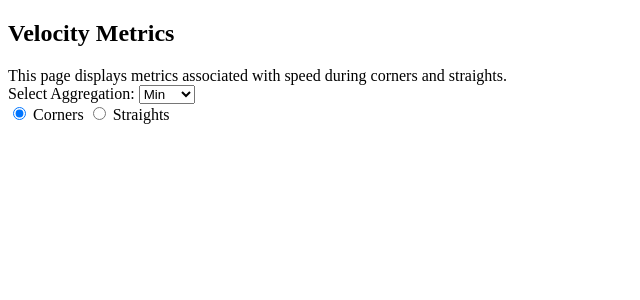
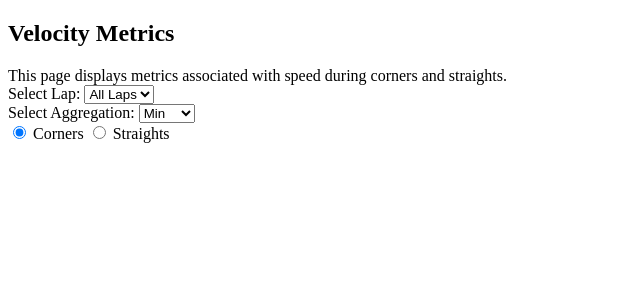
Before and after one commit to Numberedlemon/automated-driver-coach, a Flask app: template templates/metrics.html in a window 1280 px wide. Shown: the top 300 px of the page, without its empty margins (0-640 px from the left). Run offline with Flask 3, Linux system fonts and the light colour scheme; the template is opened without the code that fills it, so the values that code supplies are empty.

Commit message:
app.py, index.html, metrics.html, metrics.py:
- Refactored code to allow multiple file uploads, concatenation of laps, and dropdown choosing of laps in metrics.html.

__init__.py:

- Added to allow import of 'scripts' as module in metrics.py

```diff
--- a/app.py
+++ b/app.py
@@ -1,9 +1,11 @@
-from flask import Flask, session, redirect, request, render_template
+from flask import Flask, session, redirect, request, render_template, jsonify
 from flask_session import Session
 import pandas as pd
 from scripts.py.metrics import calculate_metrics
 from scripts.py.corner_detection import detect_corners
 from scripts.py.vbox_parser import parse_dataframe, parse_file
+import re
+import json
 
 
 """
@@ -29,15 +31,49 @@ app.config["SECRET_KEY"] = "testing"
 app.config["SESSION_TYPE"] = "filesystem"
 Session(app)
 
-# basic route for uploading file.
-@app.route('/', methods = ['GET','POST'])
+@app.route('/', methods=['GET', 'POST'])
 def upload():
     if request.method == "POST":
-        file = request.files['file']
-        if file:
-            df = parse_file(file)
-            session['data'] = df.to_json()
-            return redirect('/upload')
+        files = request.files.getlist('files')
+
+        print(f"Received files: {[file.filename for file in files]}")
+
+        if not files or files[0].filename == '':
+            return 'No file selected'
+
+        dfs = []
+        lap_numbers = set()
+        for file in files:
+            if file:
+                # Extract the lap number from the filename using regex
+                match = re.search(r'Lap (\d+)', file.filename)
+                if match:
+                    lap_number = int(match.group(1))
+                    lap_numbers.add(lap_number)
+                else:
+                    lap_number = None  # Default value if lap number is not found
+
+
+                # Parse the file into a DataFrame
+                df = parse_file(file)
+
+                # Add the lap number as a new column
+                df['LapNumber'] = lap_number
+
+                # Append the DataFrame to the list
+                dfs.append(df)
+
+        if dfs:
+            # Concatenate all DataFrames in the list
+            concatenated_df = pd.concat(dfs, ignore_index=True)
+
+            # Store the concatenated DataFrame in the session as JSON
+            session['data'] = concatenated_df.to_json()
+            session['lap_numbers'] = sorted(lap_numbers)
+
+
+        return redirect('/upload')
+
     return render_template('index.html')
 
 # data upload screen
@@ -62,31 +98,58 @@ def track_map():
     return render_template('track-map.html', data = df)
 
 # metrics screen
-@app.route('/metrics')
+@app.route('/metrics',)
 def metrics():
 
-    df = session.get('data')
+    lap_numbers = session.get('lap_numbers')
+    lap = 1
+    if 'data' not in session:
+        return redirect('/upload')
 
-    df = pd.read_json(df)
+    df = pd.read_json(session['data'])
+    print(df)
 
-    metrics_agg = run_data_analysis(df)
+    #print(f"Printing DF: {df}")
+
+    metrics_agg = run_data_analysis(df, lap)
+
+    print(f"Aggregated metrics: \n {metrics_agg}")
 
     metrics_agg = metrics_agg.to_json()
 
     #logging.debug(f'Analysis results: {results}')
-    return render_template('metrics.html', data = metrics_agg)
+    return render_template('metrics.html', data = metrics_agg, lap_numbers= lap_numbers, selected_lap=lap)
 
-def run_data_analysis(df):
+# metrics screen
+@app.route('/update/<int:lap_number>', endpoint = "update")
+def metrics(lap_number):
 
-    data = parse_dataframe(df)
+    lap = lap_number
+    if 'data' not in session:
+        return redirect('/upload')
 
-    detect_corners(data)
+    df = pd.read_json(session['data'])
+    print(df)
 
-    metrics = calculate_metrics(data)
+    #print(f"Printing DF: {df}")
+
+    metrics_agg = run_data_analysis(df, lap)
+
+    print(f"Aggregated metrics: \n {metrics_agg}")
+
+    metrics_agg = metrics_agg.to_json()
+    print(metrics_agg)
+
+    #logging.debug(f'Analysis results: {results}')
+    return metrics_agg
+
+def run_data_analysis(df, lap):
+
+    detect_corners(df)
+
+    metrics = calculate_metrics(df, lap)
 
     return metrics
 
-
-
 if __name__ == '__main__':
     app.run(debug=True)
--- a/templates/index.html
+++ b/templates/index.html
@@ -6,7 +6,7 @@
 <body>
     <h2>Upload your data</h2>
     <form action = "{{ url_for('upload') }}" method="post" enctype="multipart/form-data">
-        <input type="file" name="file">
+        <input type="file" name="files" multiple>
         <input type="submit" value="Upload">
     </form>
 </body>
--- a/templates/metrics.html
+++ b/templates/metrics.html
@@ -5,6 +5,7 @@
     <title>Velocity Metrics</title>
     <meta charset="UTF-8">
     <script src="https://d3js.org/d3.v7.min.js"></script>
+    <script src="https://ajax.googleapis.com/ajax/libs/jquery/3.6.0/jquery.min.js"></script>
     <style>
         #charts {
             display: flex;
@@ -40,6 +41,15 @@
         <div id = "chart"></div>
     </div>
     <div class="dropdown">
+        <label for="lap">Select Lap: </label>
+        <select id="lap" name="lap">
+          <option value="all" {% if selected_lap == 'all' %}selected{% endif %}>All Laps</option>
+          {% for lap_number in lap_numbers %}
+            <option value="{{ lap_number }}" {% if selected_lap == lap_number %}selected{% endif %}>Lap {{ lap_number }}</option>
+          {% endfor %}
+        </select>
+    </div>
+    <div class="dropdown">
         <label for="aggregation">Select Aggregation: </label>
         <select id="aggregation">
             <option value="min">Min</option>
@@ -54,160 +64,191 @@
         <label for="radioStraights">Straights</label>
     </div>
 
+
     <script>
-            // Fetch data from the Flask backend
-            const data = {{data|safe}};
-
+        // Function to fetch data and create chart
+        function fetchDataAndCreateChart(selectedLap) {
+            // Send AJAX request to Flask backend
+            $.ajax({
+                type: 'GET',  // Use GET method for fetching data based on URL parameter
+                contentType: 'application/json',
+                url: `/update/${selectedLap}`,  // Endpoint with selected lap number
+                success: function(response) {
+                    const data = JSON.parse(response);
+                    console.log(data);
+                    if (data && data["('section', '')"] && data["('Velocity', 'min')"]) {
                         createChart(data);
+                    } else {
+                        console.error('Invalid data format or missing properties');
+                    }
+                },
+                error: function(error) {
+                    console.log(error);
+                }
+            });
+        }
 
         // Function to create the chart
         function createChart(data) {
+            // Remove any existing SVG
+            d3.select("#chart").select("svg").remove();
 
-                // set margins
-                const width = 500;
-                const height = 500;
-                const margin = {top: 20, right: 30, bottom: 40, left: 50};
+            // Parse JSON data
+            const sections = Object.values(data["('section', '')"]);
+            const minVelocities = Object.values(data["('Velocity', 'min')"]);
+            const meanVelocities = Object.values(data["('Velocity', 'mean')"]);
+            const maxVelocities = Object.values(data["('Velocity', 'max')"]);
 
-                // make svg and append
-                const svg = d3.select("#chart").append("svg")
+            // Your D3.js chart creation and update logic here
+            // Example: Create a scatter plot with D3.js
+            // (Replace with your actual chart creation logic)
+            const margin = { top: 20, right: 30, bottom: 80, left: 50 }; // Increased bottom margin for x-axis labels
+            const width = 600 - margin.left - margin.right;
+            const height = 400 - margin.top - margin.bottom;
+
+            const svg = d3.select("#chart")
+                        .append("svg")
                         .attr("width", width + margin.left + margin.right)
                         .attr("height", height + margin.top + margin.bottom)
                         .append("g")
                         .attr("transform", `translate(${margin.left},${margin.top})`);
 
-                const x = d3.scaleBand()
-                    .rangeRound([0, width])
+            const xScale = d3.scaleBand()
+                            .domain(sections)
+                            .range([0, width])
                             .padding(0.1);
 
-                const y = d3.scaleLinear()
-                    .rangeRound([height - 20, 0]);
+            const yScale = d3.scaleLinear()
+                            .domain([0, d3.max(maxVelocities)])
+                            .nice()
+                            .range([height, 0]);
 
             const xAxis = svg.append("g")
-                    .attr("transform", `translate(0,${height - 20})`);
+                            .attr("transform", `translate(0,${height})`)
+                            .call(d3.axisBottom(xScale));
 
-                const yAxis = svg.append("g");
+            const yAxis = svg.append("g")
+                            .call(d3.axisLeft(yScale));
 
-                                    // Add X axis label
+            // Add x-axis label
             svg.append("text")
                 .attr("class", "x label")
                 .attr("text-anchor", "middle")
-                    .attr("x", width - margin.right + 20)
-                    .attr("y", height + margin.bottom - 5)
-                    .text("Section");
+                .attr("x", width / 2)
+                .attr("y", height + margin.bottom - 10)
+                .style("font-size", "12px")
+                .text("Sections");
 
-                // Add Y axis label
+            // Add y-axis label
             svg.append("text")
                 .attr("class", "y label")
-                    .attr("text-anchor", "end")
-                    .attr("y", -margin.left)
-                    .attr("x", -margin.top)
-                    .attr("dy", ".75em")
+                .attr("text-anchor", "middle")
                 .attr("transform", "rotate(-90)")
+                .attr("x", -height / 2)
+                .attr("y", -margin.left + 15)
+                .style("font-size", "12px")
                 .text("Velocity [kph]");
 
             // Define the updateChart function with aggregation and plotType parameters
-                const updateChart = (aggregation, plotType) => {
+            const updateChart = (data, aggregation, plotType) => {
                 const sections = Object.entries(data["('section', '')"])
                     .map(([index, name]) => ({ index: +index, name }));
 
-                    // Custom sort function to order sections like "Corner" and "Straight"
-                    sections.sort((a, b) => {
-                        const aName = a.name.toLowerCase();
-                        const bName = b.name.toLowerCase();
-
-                        // Extract the type (Corner or Straight) and numeric part
-                        const aType = aName.split(' ')[0];
-                        const bType = bName.split(' ')[0];
-
-                        // If types are different, order by type first
-                        if (aType !== bType) {
-                            return aType.localeCompare(bType);
-                        } else {
-                            // If types are the same, order by the numeric part
-                            const aNumber = parseInt(aName.split(' ')[1]);
-                            const bNumber = parseInt(bName.split(' ')[1]);
-                            return aNumber - bNumber;
-                        }
-                    });
-
-                    // Separate Corner and Straight sections
-                    const cornerSections = sections.filter(section => section.name.startsWith('Corner'));
-                    const straightSections = sections.filter(section => section.name.startsWith('Straight'));
-
-                    let filteredSections, filteredValues;
-
+                // Filter sections based on plotType (corners or straights)
+                let filteredSections;
                 if (plotType === 'corners') {
-                        filteredSections = cornerSections;
+                    filteredSections = sections.filter(section => section.name.startsWith('Corner'));
                 } else if (plotType === 'straights') {
-                        filteredSections = straightSections;
+                    filteredSections = sections.filter(section => section.name.startsWith('Straight'));
                 } else {
                     filteredSections = sections; // Default to all sections if plotType is not specified
                 }
 
                 // Extract names and values based on filtered sections
-                    filteredValues = filteredSections.map(section => data[`('Velocity', '${aggregation}')`][section.index]);
+                const filteredValues = filteredSections.map(section => data[`('Velocity', '${aggregation}')`][section.index]);
 
-                    x.domain(filteredSections.map(section => section.name));
-                    y.domain([0, d3.max(filteredValues)]);
-
-                    // Update x-axis only if it's the first time or the plot type changes
-                    if (!xAxisInitialized || currentPlotType !== plotType) {
-                        xAxis.transition().duration(500).call(d3.axisBottom(x))
+                // Update xScale domain with filtered sections
+                xScale.domain(filteredSections.map(section => section.name));
+                xAxis.transition().duration(750).call(d3.axisBottom(xScale))
                     .selectAll("text")
                     .style("text-anchor", "end")
                     .attr("transform", "rotate(-45)")
-                            .style("font-size", "12px");
+                    .style("font-size", "12px")
+                    .attr("dy", "0.35em") // Adjust label position
+                    .attr("dx", "-0.8em"); // Adjust label position
 
-                        xAxisInitialized = true; // Set the flag to true after the initial setup
-                    }
+                // Update yScale domain with filtered values
+                yScale.domain([0, d3.max(filteredValues)]).nice();
+                yAxis.transition().duration(750).call(d3.axisLeft(yScale));
 
-                    yAxis.transition().duration(500).call(d3.axisLeft(y));
-
+                // Join the filtered data to the circles
                 const circles = svg.selectAll(".circle")
                     .data(filteredValues);
 
+                // Remove exiting circles
+                circles.exit().transition().duration(750).attr("r", 0).remove();
+
+                // Add new circles
                 circles.enter().append("circle")
                     .attr("class", "circle")
-                        .attr("fill", "steelblue")
-                        .attr("cx", (d, i) => x(filteredSections[i].name) + x.bandwidth() / 2)
-                        .attr("cy", d => y(d))
-                        .attr("r", 0) // Initially set radius to 0 for transition effect
+                    .attr("cx", (d, i) => xScale(filteredSections[i].name) + xScale.bandwidth() / 2)
+                    .attr("cy", height) // Start at the bottom
+                    .attr("r", 0) // Start with radius 0
+                    .attr("fill", d => {
+                        if (aggregation === 'min') return "steelblue";
+                        else if (aggregation === 'mean') return "orange";
+                        else if (aggregation === 'max') return "red";
+                    })
                     .transition().duration(750)
-                        .attr("r", 5)
-                        .delay((d, i) => i * 50);
-
-                    circles.transition().duration(750)
-                        .attr("cx", (d, i) => x(filteredSections[i].name) + x.bandwidth() / 2)
-                        .attr("cy", d => y(d))
+                    .attr("cy", d => yScale(d))
                     .attr("r", 5);
 
-                    circles.exit().remove();
+                // Update existing circles
+                circles.transition().duration(750)
+                    .attr("cx", (d, i) => xScale(filteredSections[i].name) + xScale.bandwidth() / 2)
+                    .attr("cy", d => yScale(d))
+                    .attr("r", 5)
+                    .attr("fill", d => {
+                        if (aggregation === 'min') return "steelblue";
+                        else if (aggregation === 'mean') return "orange";
+                        else if (aggregation === 'max') return "red";
+                    });
 
                 // Update the current plot type after the chart is updated
                 currentPlotType = plotType;
             };
 
             // Initialize flags and variables
-                let xAxisInitialized = false;
             let currentPlotType = ''; // Track the current plot type
 
             // Initial chart setup
-                updateChart("min", "corners"); // Initial aggregation and plot type
+            updateChart(data, "min", "corners"); // Initial aggregation and plot type
 
             // Event listener for aggregator selector dropdown
             d3.select("#aggregation").on("change", function() {
                 const selectedAggregation = this.value;
-                    const selectedPlotType = document.querySelector('input[name="plotType"]:checked').value;
-                    updateChart(selectedAggregation, selectedPlotType);
+                const selectedPlotType = d3.select('input[name="plotType"]:checked').node().value;
+                updateChart(data, selectedAggregation, selectedPlotType);
             });
 
-                // Event listeners for radio buttons
+            // Event listeners for radio buttons (plot type)
             d3.selectAll('input[name="plotType"]').on("change", function() {
                 const selectedPlotType = this.value;
-                    const selectedAggregation = d3.select("#aggregation").property("value");
-                    updateChart(selectedAggregation, selectedPlotType);
+                const selectedAggregation = d3.select("#aggregation").node().value;
+                updateChart(data, selectedAggregation, selectedPlotType);
+            });
+
+            // Event listener for lap select dropdown
+            $('#lap').change(function() {
+                const selectedLap = $(this).val();
+                fetchDataAndCreateChart(selectedLap);
             });
         }
+
+        // Initially load the data for the default lap
+        const initialLap = $('#lap').val();
+        fetchDataAndCreateChart(initialLap);
+
     </script>
 </body>
 </html>
```
Also changed, not shown: scripts/py/metrics.py (+8 -4 lines), scripts/py/__init__.py (added). Lines whose indentation alone changed are shown as unchanged.
